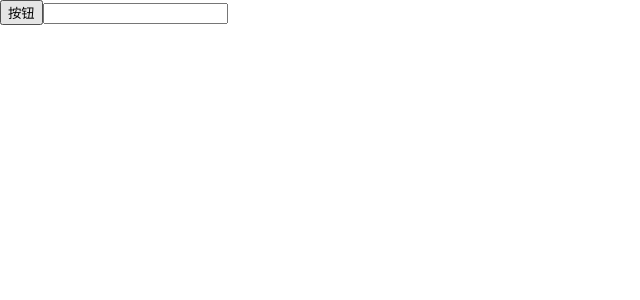
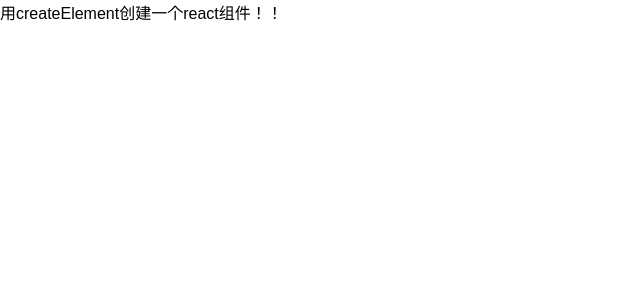
Before and after one commit to daoyi7/r, a React (Create React App) app: page / in a window 1280 px wide. Shown: the top 300 px of the page, without its empty margins (0-640 px from the left). Built offline with nearby package versions, Linux system fonts and the light colour scheme.

Commit message:
study-30

```diff
--- a/src/index.js
+++ b/src/index.js
@@ -30,7 +30,8 @@
 // import App from './study/study-26/study-26'                                  // 第26课
 // import App from './study/study-27/study-27'                                  // 第27课
 // import App from './study/study-28/study-28'                                  // 第28课
-import App from './study/study-29/study-29'                                 // 第29课
+// import App from './study/study-29/study-29'                                  // 第29课
+import App from './study/study-30/study-30'                                 // 第29课
 import registerServiceWorker from './registerServiceWorker';
 
 // ReactDOM.render(<App />, document.getElementById('root'));
@@ -62,5 +63,6 @@
 // ReactDOM.render(<App />, document.getElementById('root'))                    // 第26课
 // ReactDOM.render(<App />, document.getElementById('root'))                    // 第27课
 // ReactDOM.render(<App />, document.getElementById('root'))                    // 第28课
-ReactDOM.render(<App />, document.getElementById('root'))                    // 第29课
+// ReactDOM.render(<App />, document.getElementById('root'))                    // 第29课
+ReactDOM.render(<App />, document.getElementById('root'))                    // 第30课
 registerServiceWorker();
--- /dev/null
+++ b/src/study/study-30/study-30.js
@@ -0,0 +1,22 @@
+import React, {Component} from 'react'
+
+class Child extends Component {
+  render() {
+    return (
+      <span>！！</span>
+    )
+  }
+}
+
+export default class App extends Component {
+  render() {
+    return (
+      React.createElement(
+        'div',
+        {className:'app'},
+        '用createElement创建一个react组件',
+        <Child />
+      )
+    )
+  }
+}
```
Also changed, not shown: src/study/study-30/readme.md (added).
